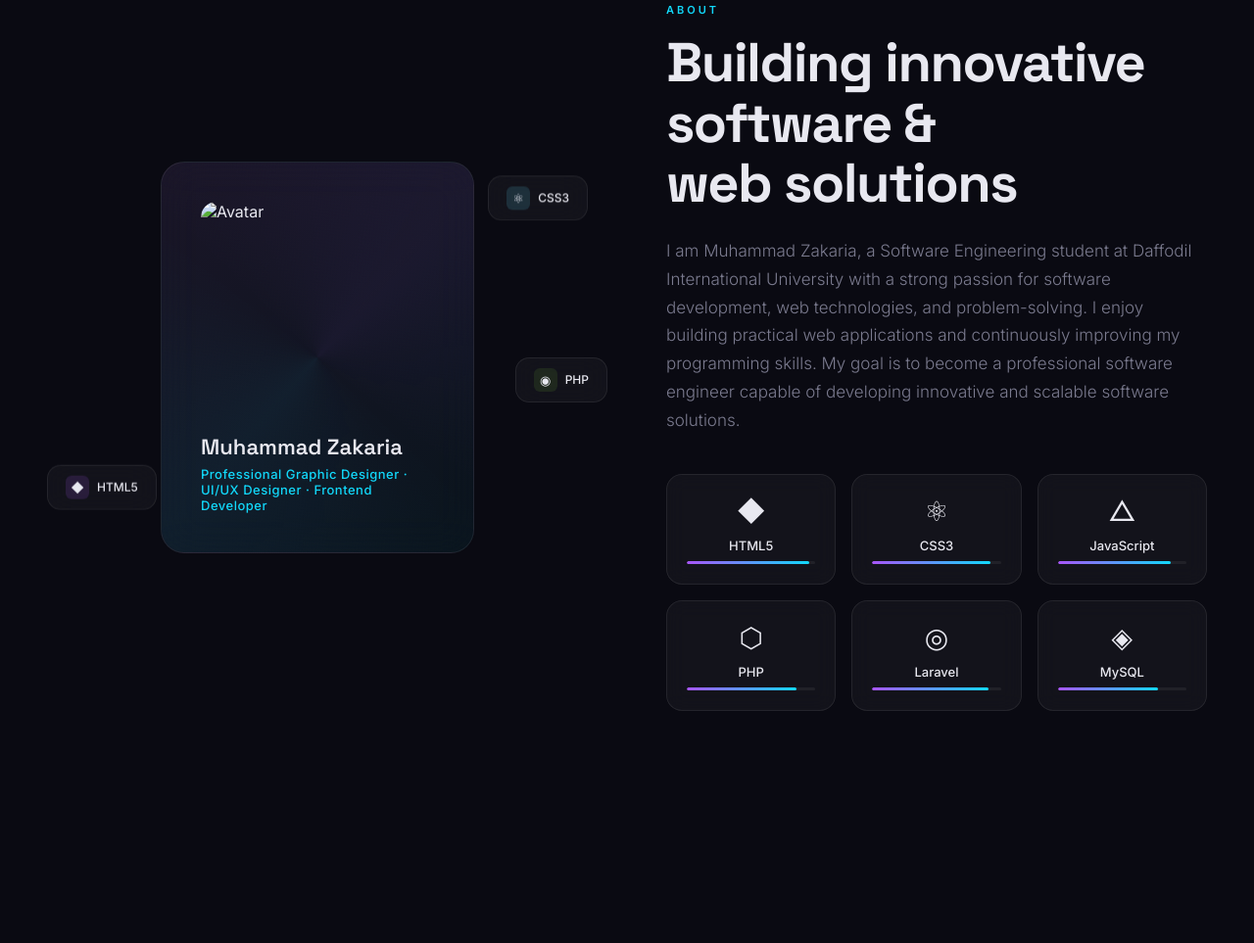
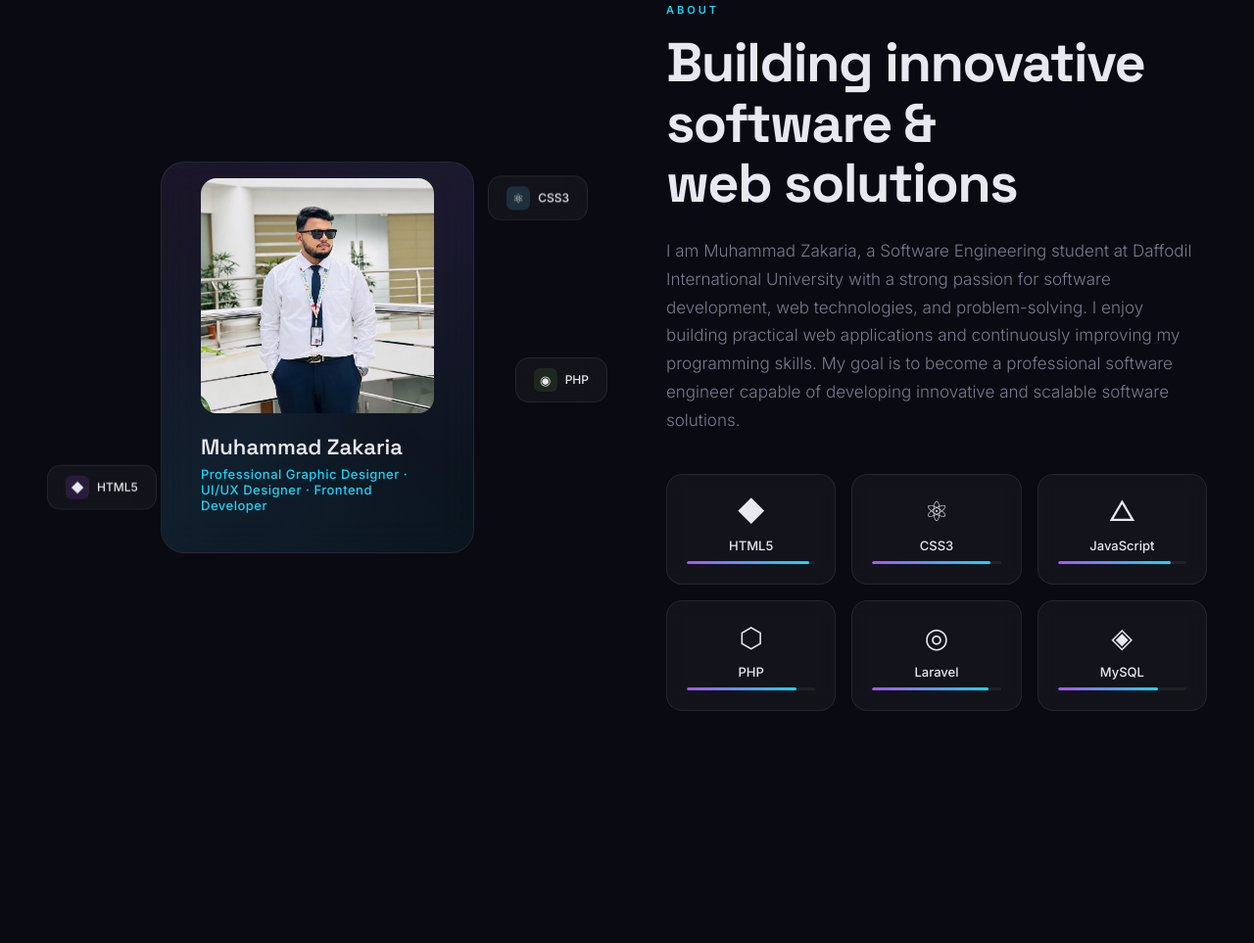
Before and after one commit to zakaria1215/My-Portfolio-, a plain HTML site: page index.html in a window 1280 px wide. Shown: the part 917-1880 px from the top of the page at 98% size. Drawn offline with Linux system fonts and the light colour scheme; animation ran at ten frames a second.

Commit message:
Update index.html

```diff
--- a/index.html
+++ b/index.html
@@ -991,7 +991,7 @@
     <div class="about">
       <div class="about-visual">
         <div class="about-3d-card" id="tiltCard">
-          <img src="WhatsApp Image 2026-11-23 at 10.50.39 AM (1).jpeg" alt="Avatar" style="width: 100%; height: 240px; border-radius: 16px; object-fit: cover; margin-bottom: 20px; position: relative; z-index: 1;">
+          <img src="Zakaria_image.jpeg" alt="Avatar" style="width: 100%; height: 240px; border-radius: 16px; object-fit: cover; margin-bottom: 20px; position: relative; z-index: 1;">
           <div class="about-card-name">Muhammad Zakaria</div>
           <div class="about-card-role">Professional Graphic Designer · UI/UX Designer · Frontend Developer</div>
         </div>
```
